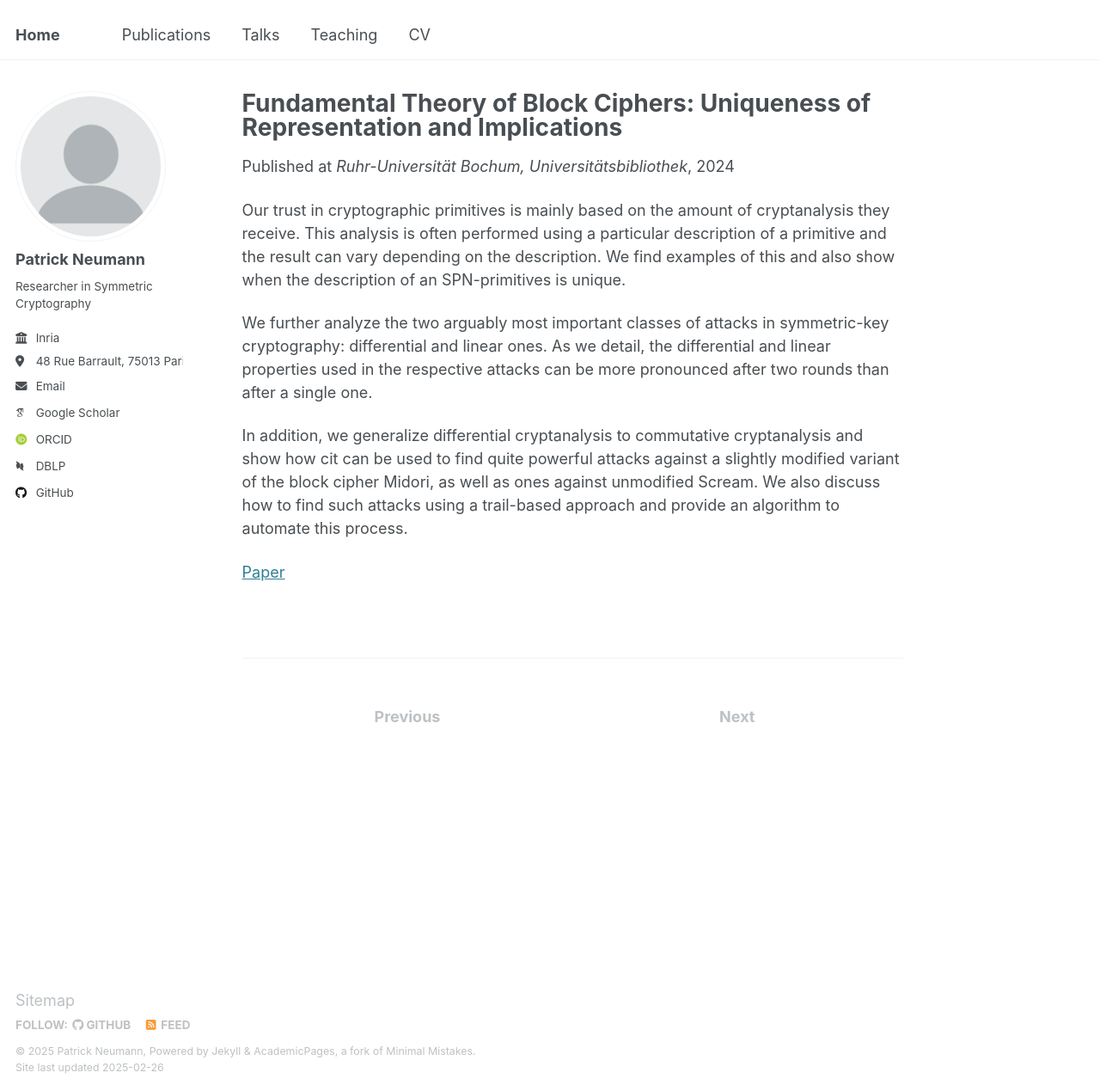
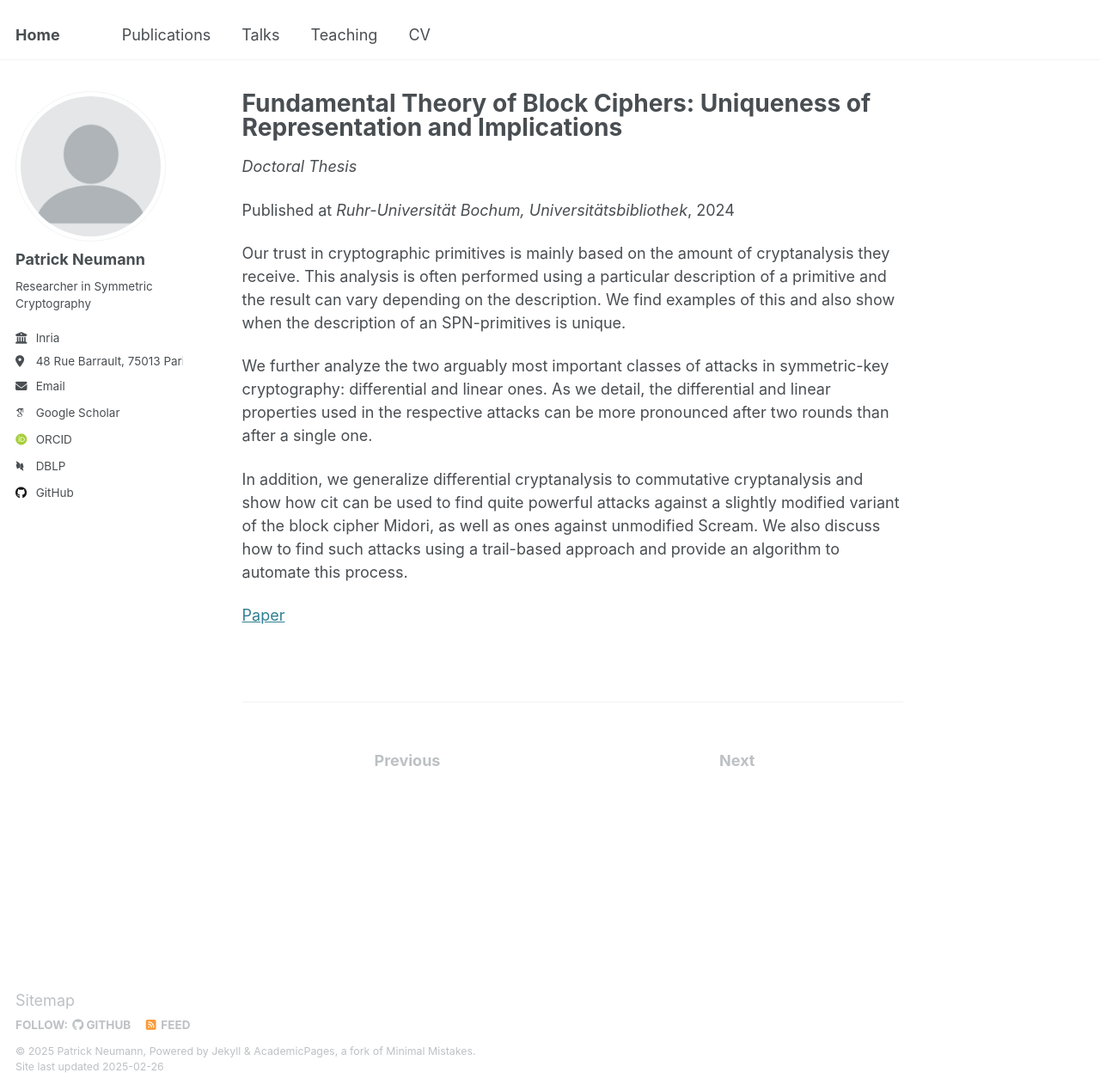
Before and after one commit to PatrickNeumann93/PatrickNeumann93.github.io, a Jekyll site: the page built from _publications/2024-12-06-thesis.md, in a window 1280 px wide and 1269 px high. Shown: the whole window at 86% size. Built offline with Jekyll 4.4.1, drawn with Linux system fonts in a browser that asks for light colours; some web fonts are replaced.

Commit message:
Added special type to single view of publication

```diff
--- a/_layouts/single.html
+++ b/_layouts/single.html
@@ -27,6 +27,9 @@ layout: default
       {% unless page.header.overlay_color or page.header.overlay_image %}
         <header>
           {% if page.title %}<h1 class="page__title" itemprop="headline">{{ page.title | markdownify | remove: "<p>" | remove: "</p>" }}</h1>{% endif %}
+          {% if page.specialtype %}
+            <p><i>{{ page.specialtype }}</i></p>
+          {% endif %}
           {% if page.read_time %}
             <p class="page__meta"><i class="fa fa-clock" aria-hidden="true"></i> {% include read-time.html %}</p>
           {% endif %}
```
